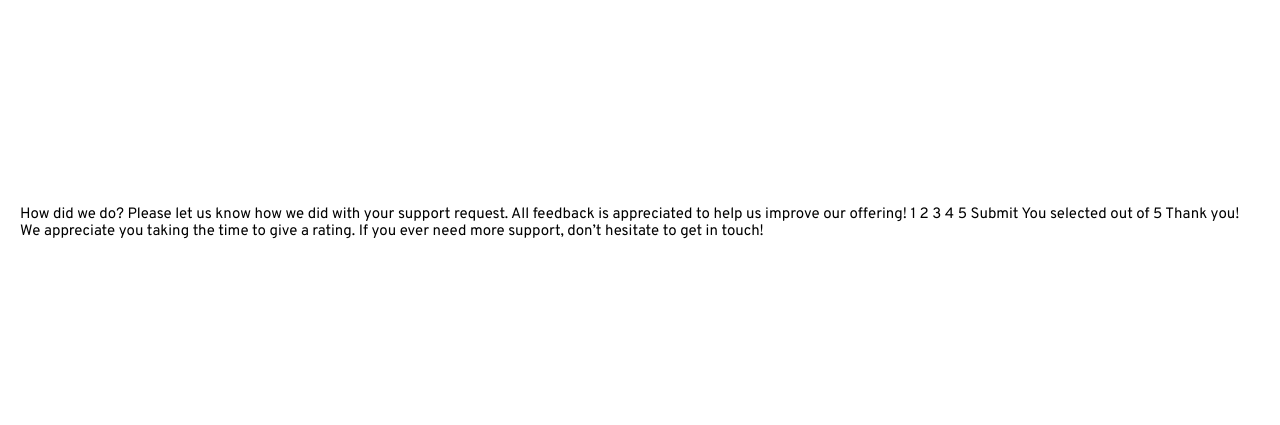
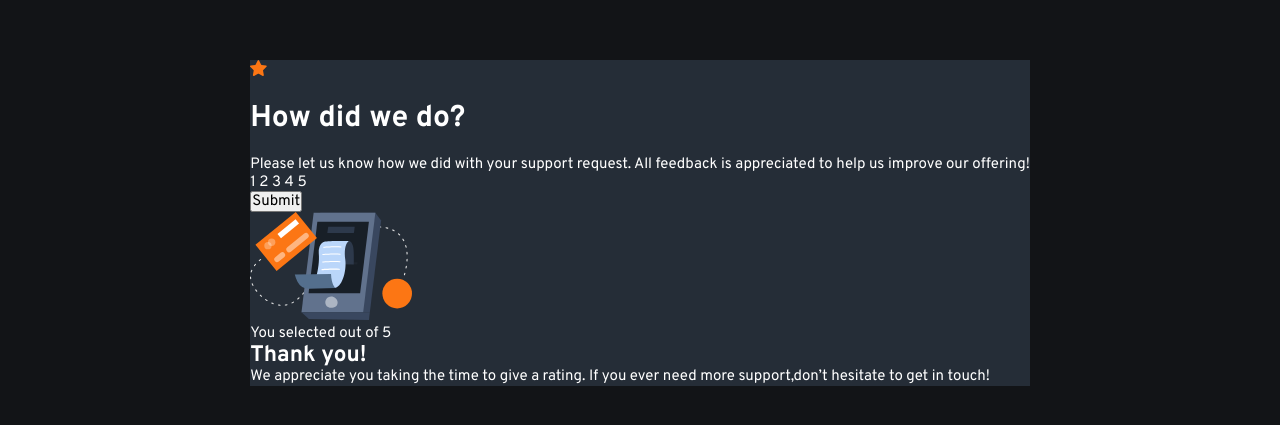
Before and after one commit to NaiSaratxaga/interactive-rating-component, a plain HTML site: page index.html in a window 1280 px wide. Shown: the part 177-602 px from the top of the page. Drawn offline with Linux system fonts and the light colour scheme.

Commit message:
first structure of html

```diff
--- a/css/styles.css
+++ b/css/styles.css
@@ -23,4 +23,9 @@ body {
   padding: 20px;
   font-family: 'Overpass', sans-serif;
   font-size: 0.938rem;
+  background-color: var(--very-dark-blue);
+  color: var(--White);
 }
+.container {
+  background-color: var(--dark-blue);
+}
--- a/index.html
+++ b/index.html
@@ -21,30 +21,41 @@
 <body>
 
   <!-- Rating state start -->
+  <div class="container">
+    <div>
+      <img src="./images/icon-star.svg" alt="Icon Start" title="Icon satar">
+    </div>
+    <h1>How did we do?</h1>
 
-  How did we do?
+    <p>Please let us know how we did with your support request. All feedback is appreciated
+      to help us improve our offering!</p>
 
-  Please let us know how we did with your support request. All feedback is appreciated
-  to help us improve our offering!
+    <div>
+      1 2 3 4 5
+    </div>
+    <button>Submit</button>
 
-  1 2 3 4 5
 
-  Submit
 
-  <!-- Rating state end -->
+    <!-- Rating state end -->
 
-  <!-- Thank you state start -->
+    <!-- Thank you state start -->
 
-  You selected
-  <!-- Add rating here --> out of 5
+    <div class="container">
+      <div>
+        <img src="./images/illustration-thank-you.svg" alt="Thank you" title="Thank you">
+      </div>
+      <p>You selected out of 5</p>
 
-  Thank you!
+      <!-- Add rating here -->
+      <h2> Thank you!
+      </h2>
+      <p>We appreciate you taking the time to give a rating. If you ever need more support,don’t hesitate to get in
+        touch!</p>
 
-  We appreciate you taking the time to give a rating. If you ever need more support,
-  don’t hesitate to get in touch!
 
-  <!-- Thank you state end -->
-
+      <!-- Thank you state end -->
+    </div>
 </body>
 
 </html>
```
